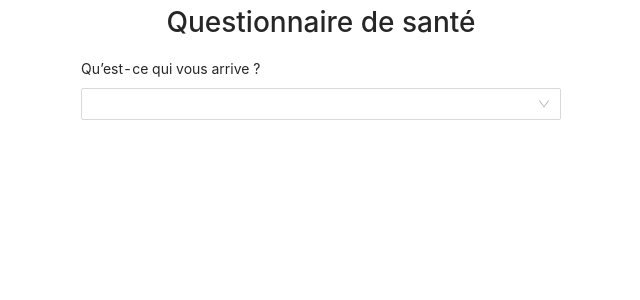
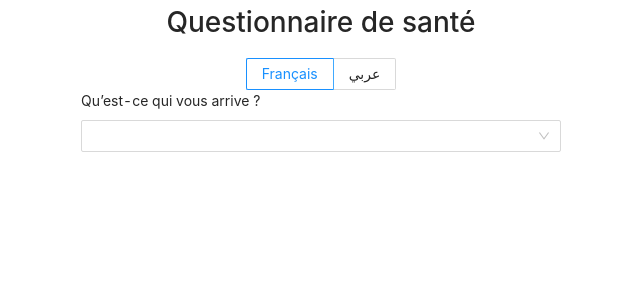
Before and after one commit to edieval/tralelho-form, a React (Create React App) app: page / in a window 1280 px wide. Shown: the top 300 px of the page, without its empty margins (319-959 px from the left). Built offline with nearby package versions, Linux system fonts and the light colour scheme.

Commit message:
feat: add arab

```diff
--- a/src/Medical-form.js
+++ b/src/Medical-form.js
@@ -1,8 +1,9 @@
 import React, { useState } from "react";
-import { Form, Select } from "antd";
+import { Form, Select, Radio } from "antd";
 
 import tree from "./assets/tree.json";
 import fr from "./assets/i18n/fr.json";
+import ar from "./assets/i18n/ar_EG.json";
 
 const { Option } = Select;
 
@@ -13,6 +14,7 @@ const MedicalForm = () => {
   let [fields, setFields] = useState([
     { object: startingQuestion, value: null }
   ]);
+  let [locale, setLocale] = useState(fr);
 
   const formLayout = {
     labelCol: {
@@ -44,6 +46,11 @@ const MedicalForm = () => {
     }
   }
 
+  function changeLocale(e) {
+    const localeValue = e.target.value;
+    setLocale(localeValue);
+  }
+
   return (
     <div className="App">
       <h1>Questionnaire de santé</h1>
@@ -54,9 +61,20 @@ const MedicalForm = () => {
         form={form}
         name="control-hooks"
       >
+        <div className="change-locale">
+          <Radio.Group value={locale} onChange={e => changeLocale(e)}>
+            <Radio.Button key="fr" value={fr}>
+              Français
+            </Radio.Button>
+            <Radio.Button key="ar" value={ar}>
+              عربي
+            </Radio.Button>
+          </Radio.Group>
+        </div>
+
         {fields.map((field, idx) => {
           return (
-            <Form.Item label={fr[field.object.id]} key={field.object.id}>
+            <Form.Item label={locale[field.object.id]} key={field.object.id}>
               <Select
                 style={{ width: 480 }}
                 onChange={e => handleChange(e, idx)}
@@ -64,7 +82,7 @@ const MedicalForm = () => {
                 {field.object.questions.map((questionId, idy) => {
                   return (
                     <Option value={questionId} key={questionId}>
-                      {fr[questionId]}
+                      {locale[questionId]}
                     </Option>
                   );
                 })}
@@ -75,5 +93,5 @@ const MedicalForm = () => {
       </Form>
     </div>
   );
-}
+};
 export default MedicalForm;
--- /dev/null
+++ b/src/assets/i18n/ar_EG.json
@@ -0,0 +1,20 @@
+{
+  "35": "ما الذى جرى لك",
+  "39": "بين لى اين مكان الالم",
+  "99": "منذ متى تعاني هدا الوجع ؟",
+  "200": "كم كان الارتفاع الذي سقط منه؟",
+  "271": "يؤلمني هنا",
+  "283": "لقد تعرضت للإصابة",
+  "284": "كنت راجل",
+  "287": "وقعت من مكان مرتفع",
+  "288": "أحدهم ضربني",
+  "289": "كنت أقود.",
+  "297": "كنت اسوق الدراجة/كنت راكبا على الدراجة",
+  "298": "كنت اسوق السكوتر/كنت على متن السكوتر",
+  "299": "كنت سائقا لدراجة نارية/كنت على متن دراجة نارية",
+  "432": "ألمي هو:",
+  "444": "أحتاج أن أرى طبيب /",
+  "445": "أحتاج أن أذهب إلى المستشفي /",
+  "446": "أين توجد أقرب صيدلية؟",
+  "447": "أحتاج مساعدة ، هل يمكنك الاتصال بهم؟"
+}
```
